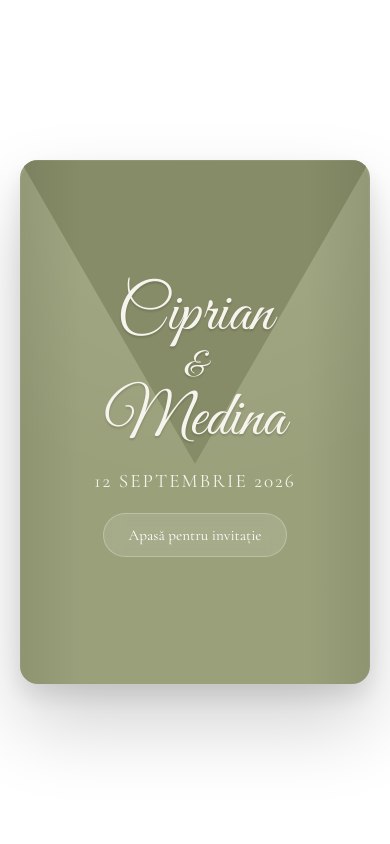
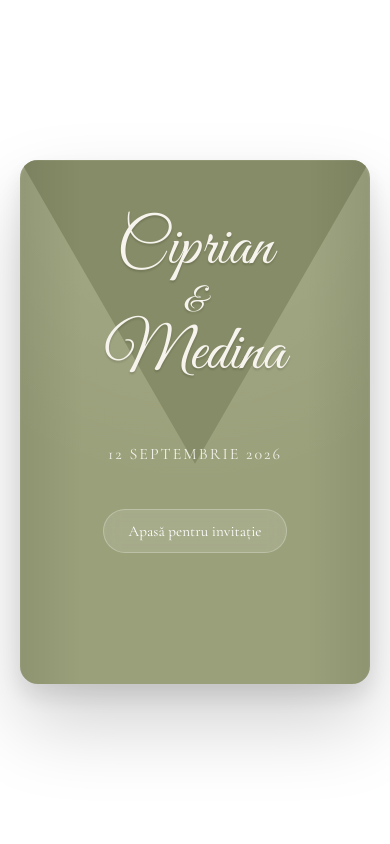
Before and after one commit to adela0507/Medina-Wedding, an Angular app: page / in a window 390 px wide. Shown: the top 844 px of the page. Built offline with nearby package versions, Linux system fonts and the light colour scheme.

Commit message:
update site

```diff
--- a/src/app/components/hero/hero.css
+++ b/src/app/components/hero/hero.css
@@ -281,22 +281,23 @@ body {
     }
 
     .hero-content h1 {
+        margin-top: -70px;
 
         font-size: 4.8rem;
     }
 
     .date {
 
-        margin-top: 20px;
+        margin-top: 60px;
 
-        font-size: 1.5rem;
+        font-size: 2rem;
 
         letter-spacing: 4px;
     }
 
     .scroll-hint {
 
-        margin-top: 25px;
+        margin-top: 45px !important;
 
         font-size: 1.05rem;
 
@@ -322,7 +323,7 @@ body {
 
     .date {
 
-        font-size: 1.2rem;
+        font-size: 1rem;
 
         letter-spacing: 2px;
     }
--- a/src/app/components/rsvp/rsvp.css
+++ b/src/app/components/rsvp/rsvp.css
@@ -550,7 +550,7 @@
 
     .whatsapp-btn {
 
-        width: 70%;
+        width: 80%;
 
         justify-content: center;
 
@@ -562,6 +562,7 @@
         font-size: 25px;
         line-height: 1.2;
         margin-bottom: 50px !important;
+        margin-top: -20px !important;
     }
 
     .signature {
```
